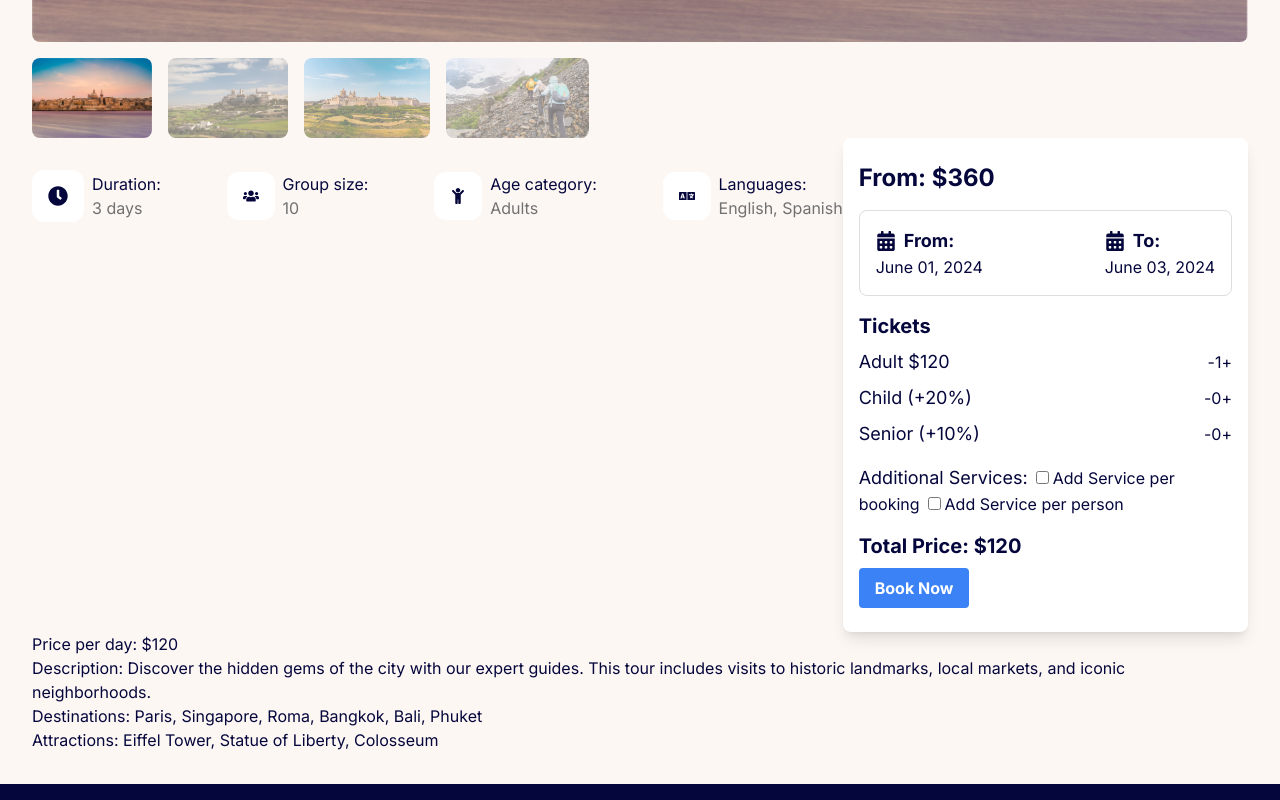
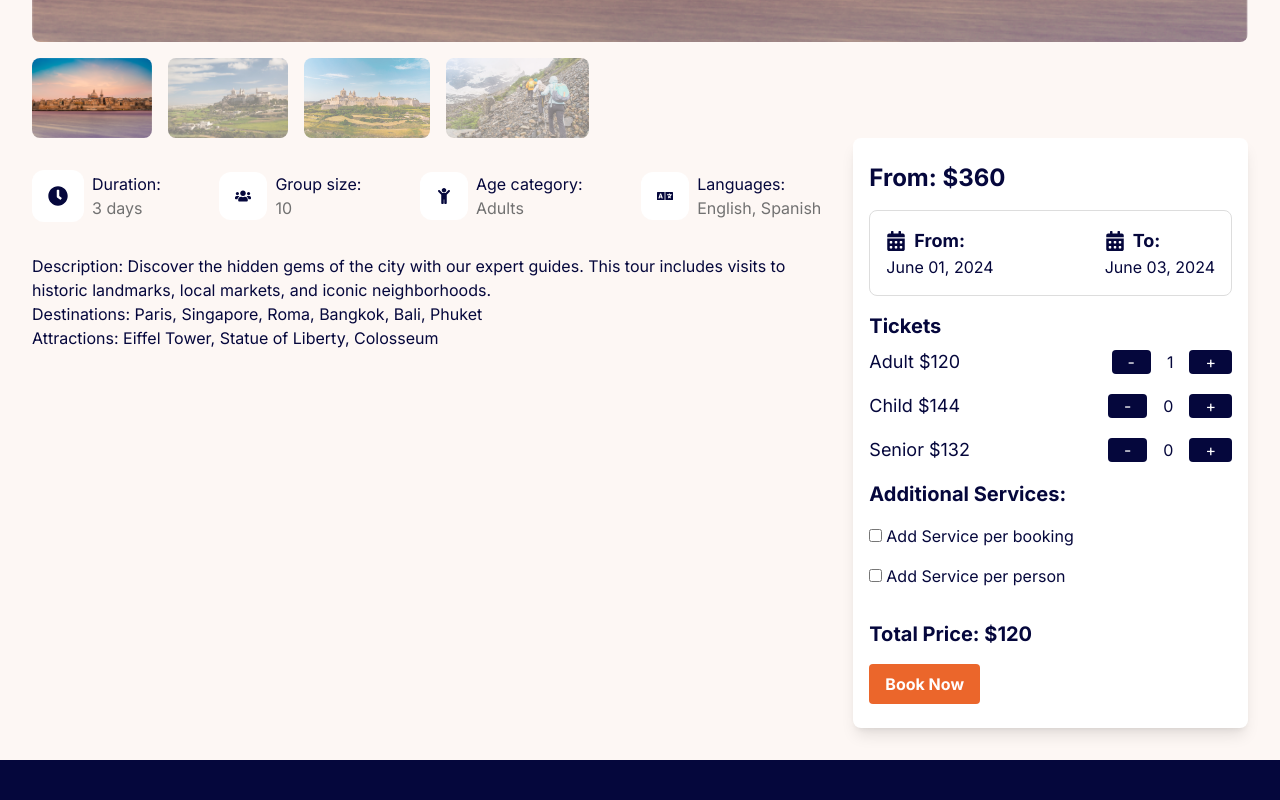
Before and after one commit to woplab/React-Tours, a Next.js app: page /tours/1 in a window 1280 px wide. Shown: the part 740-1540 px from the top of the page. Built offline with nearby package versions, Linux system fonts and the light colour scheme; no server answers.

Commit message:
booking in progress

```diff
--- a/app/tours/[id]/page.tsx
+++ b/app/tours/[id]/page.tsx
@@ -58,7 +58,7 @@ const TourPage: React.FC = () => {
 
             {/* Use TourGallery component */}
             <TourGallery pictures={tour.pictures} />
-            <div className="flex flex-row justify-between">
+            <div className="flex flex-row justify-between gap-8">
                 <div className="w-2/3">
                     {/* TourDetails */}
                     <TourDetails
@@ -67,6 +67,10 @@ const TourPage: React.FC = () => {
                         ageCategory={tour.age_category}
                         languages={tour.languages}
                     />
+
+                    <p>Description: {tour.description}</p>
+                    <p>Destinations: {tour.destinations.join(', ')}</p>
+                    <p>Attractions: {tour.attractions.join(', ')}</p>
                 </div>
 
                 <div className="w-1/3">
@@ -76,10 +80,6 @@ const TourPage: React.FC = () => {
             </div>
 
 
-            <p>Price per day: ${tour.price_per_day}</p>
-            <p>Description: {tour.description}</p>
-            <p>Destinations: {tour.destinations.join(', ')}</p>
-            <p>Attractions: {tour.attractions.join(', ')}</p>
         </div>
     );
 };
--- a/app/ui/tours/Booking.tsx
+++ b/app/ui/tours/Booking.tsx
@@ -1,6 +1,7 @@
 import React, { useState } from 'react';
 import { differenceInDays, format } from 'date-fns';
 import { FaCalendarAlt } from 'react-icons/fa';
+import Swal from 'sweetalert2';
 
 interface BookingProps {
     tour: {
@@ -65,6 +66,16 @@ const BookingComponent: React.FC<BookingProps> = ({ tour }) => {
         setter((prevValue) => (prevValue > 0 ? prevValue - 1 : 0));
     };
 
+    const handleBookNowClick = () => {
+        const message = `Number of adult tickets: ${adultTickets}\nNumber of child tickets: ${childTickets}\nNumber of senior tickets: ${seniorTickets}\nTotal Price: $${totalPrice}`;
+        Swal.fire({
+            title: 'Booking Information',
+            text: message,
+            icon: 'info',
+            confirmButtonText: 'OK'
+        });
+    };
+
     return (
         <div className="container mx-auto px-4 py-6 bg-white rounded-lg shadow-lg">
             <h2 className="text-2xl font-bold mb-4">From: ${minTotalPrice}</h2>
@@ -89,36 +100,37 @@ const BookingComponent: React.FC<BookingProps> = ({ tour }) => {
 
             <h2 className="text-xl font-bold mb-2">Tickets</h2>
             <div className="mb-4">
-                <div className="flex items-center justify-between mb-2">
+                <div className="flex items-center justify-between mb-4">
                     <label className="text-lg mr-2">Adult ${tour.price_per_day}</label>
                     <div className="ticket-counter flex flex-row items-center">
-                        <button className="ticket-button" onClick={() => decrement(setAdultTickets)}>-</button>
-                        <div className="ticket-number">{adultTickets}</div>
-                        <button className="ticket-button" onClick={() => increment(setAdultTickets)}>+</button>
+                        <button className="ticket-button bg-dark_blue px-4 rounded text-white text-center" onClick={() => decrement(setAdultTickets)}>-</button>
+                        <div className="ticket-number px-4">{adultTickets}</div>
+                        <button className="ticket-button bg-dark_blue px-4 rounded text-white text-center" onClick={() => increment(setAdultTickets)}>+</button>
                     </div>
                 </div>
 
-                <div className="flex items-center justify-between mb-2">
-                    <label className="text-lg mr-2">Child (+20%)</label>
+                <div className="flex items-center justify-between mb-4">
+                    <label className="text-lg mr-2">Child ${(tour.price_per_day * 0.2)+tour.price_per_day}</label>
                     <div className="ticket-counter flex flex-row items-center">
-                        <button className="ticket-button" onClick={() => decrement(setChildTickets)}>-</button>
-                        <div className="ticket-number">{childTickets}</div>
-                        <button className="ticket-button" onClick={() => increment(setChildTickets)}>+</button>
+                        <button className="ticket-button bg-dark_blue px-4 rounded text-white text-center" onClick={() => decrement(setChildTickets)}>-</button>
+                        <div className="ticket-number px-4">{childTickets}</div>
+                        <button className="ticket-button bg-dark_blue px-4 rounded text-white text-center" onClick={() => increment(setChildTickets)}>+</button>
                     </div>
                 </div>
 
-                <div className="flex items-center justify-between mb-2">
-                    <label className="text-lg mr-2">Senior (+10%)</label>
+                <div className="flex items-center justify-between mb-4">
+                    <label className="text-lg mr-2">Senior ${(tour.price_per_day * 0.1)+tour.price_per_day}</label>
                     <div className="ticket-counter flex flex-row items-center">
-                        <button className="ticket-button" onClick={() => decrement(setSeniorTickets)}>-</button>
-                        <div className="ticket-number">{seniorTickets}</div>
-                        <button className="ticket-button" onClick={() => increment(setSeniorTickets)}>+</button>
+                        <button className="ticket-button bg-dark_blue px-4 rounded text-white text-center" onClick={() => decrement(setSeniorTickets)}>-</button>
+                        <div className="ticket-number px-4">{seniorTickets}</div>
+                        <button className="ticket-button bg-dark_blue px-4 rounded text-white text-center" onClick={() => increment(setSeniorTickets)}>+</button>
                     </div>
                 </div>
             </div>
 
             <div className="mb-4">
-                <label className="text-lg mr-2">Additional Services:</label>
+                <label className="text-xl font-bold">Additional Services:</label>
+                <div className="flex flex-col gap-4 py-4">
                     <label htmlFor="addServiceBooking" className="mr-2">
                         <input
                             id="addServiceBooking"
@@ -141,9 +153,11 @@ const BookingComponent: React.FC<BookingProps> = ({ tour }) => {
                     </label>
                 </div>
 
-            <p className="text-xl font-bold mb-2">Total Price: ${totalPrice}</p>
+            </div>
 
-            <button className="bg-blue-500 hover:bg-blue-700 text-white font-bold py-2 px-4 rounded">
+            <p className="text-xl font-bold mb-4">Total Price: ${totalPrice}</p>
+
+            <button className="bg-orange hover:bg-light_orange font-bold py-2 px-4 rounded text-white" onClick={handleBookNowClick}>
                 Book Now
             </button>
         </div>
--- a/app/ui/tours/TourRating.tsx
+++ b/app/ui/tours/TourRating.tsx
@@ -1,4 +1,5 @@
 import React, { useState, useEffect } from 'react';
+import CountUp from 'react-countup';
 
 const RatingAndBookings: React.FC = () => {
     const [rating, setRating] = useState<number>(0);
@@ -8,15 +9,18 @@ const RatingAndBookings: React.FC = () => {
         const randomRating = (Math.random() * (5.0 - 4.0) + 4.0).toFixed(1);
         setRating(parseFloat(randomRating));
 
-
         const randomBookings = Math.floor(Math.random() * 1000) + 1;
         setBookings(randomBookings);
     }, []);
 
     return (
         <div className="my-4 flex flex-row gap-8">
-            <p className="text-dark_blue">Rating: {rating}</p>
-            <p className="text-dark_blue">Bookings: {bookings}</p>
+            <p className="text-dark_blue">Rating:
+                <CountUp className="pl-2" start={0} end={rating} decimals={1} duration={1.5} />
+            </p>
+            <p className="text-dark_blue ">Bookings:
+                <CountUp className="pl-2" start={0} end={bookings} duration={1.5} />
+            </p>
         </div>
     );
 };
--- a/package.json
+++ b/package.json
@@ -14,6 +14,7 @@
     "next": "14.1.0",
     "react": "^18",
     "react-content-loader": "^7.0.0",
+    "react-countup": "^6.5.2",
     "react-dom": "^18",
     "react-icons": "^5.0.1",
     "react-image-gallery": "^1.3.0",
```
Also changed, not shown: 1 other file (tests, documents, lock files or other folders). Lines whose indentation alone changed are shown as unchanged.
